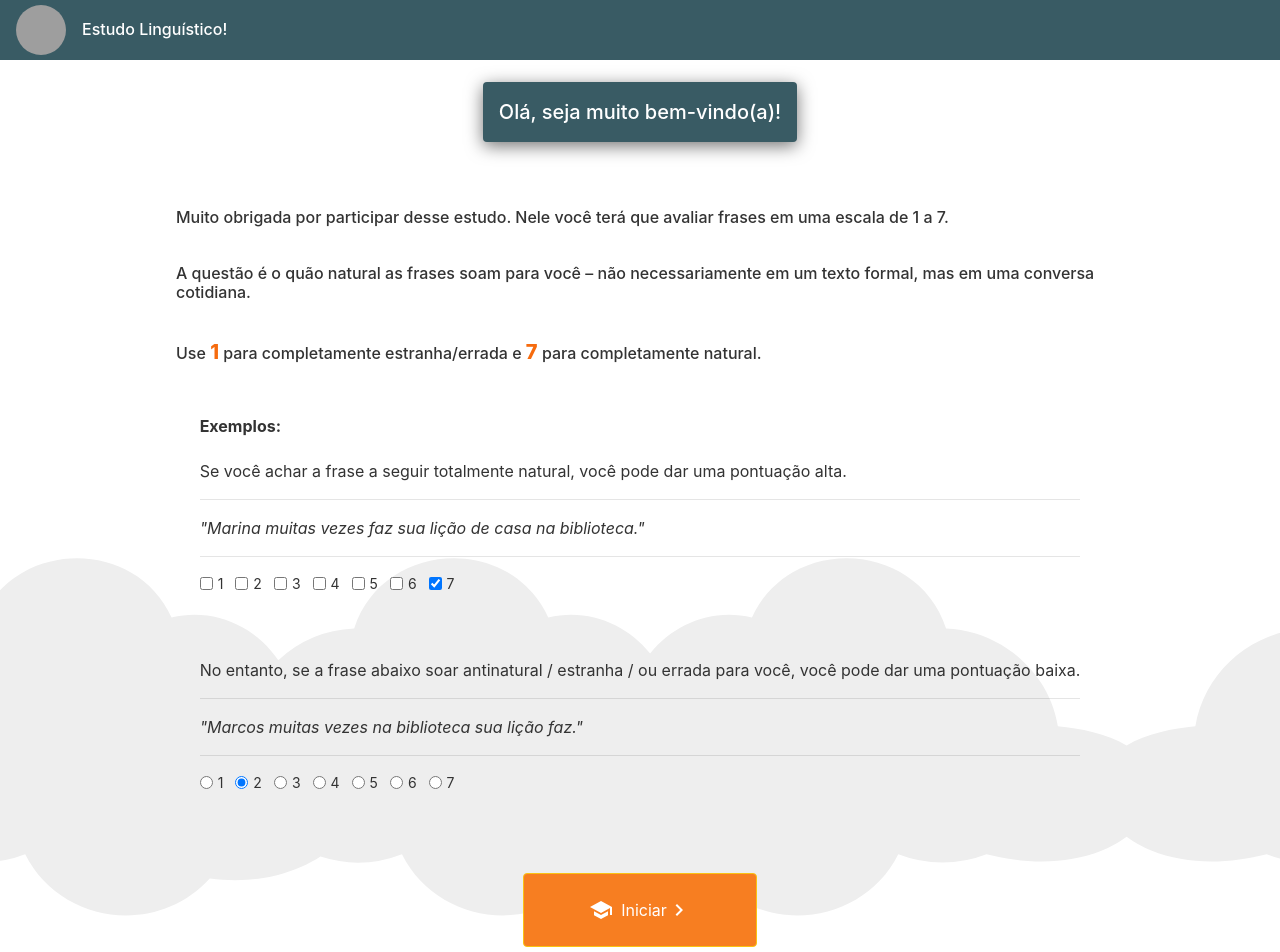
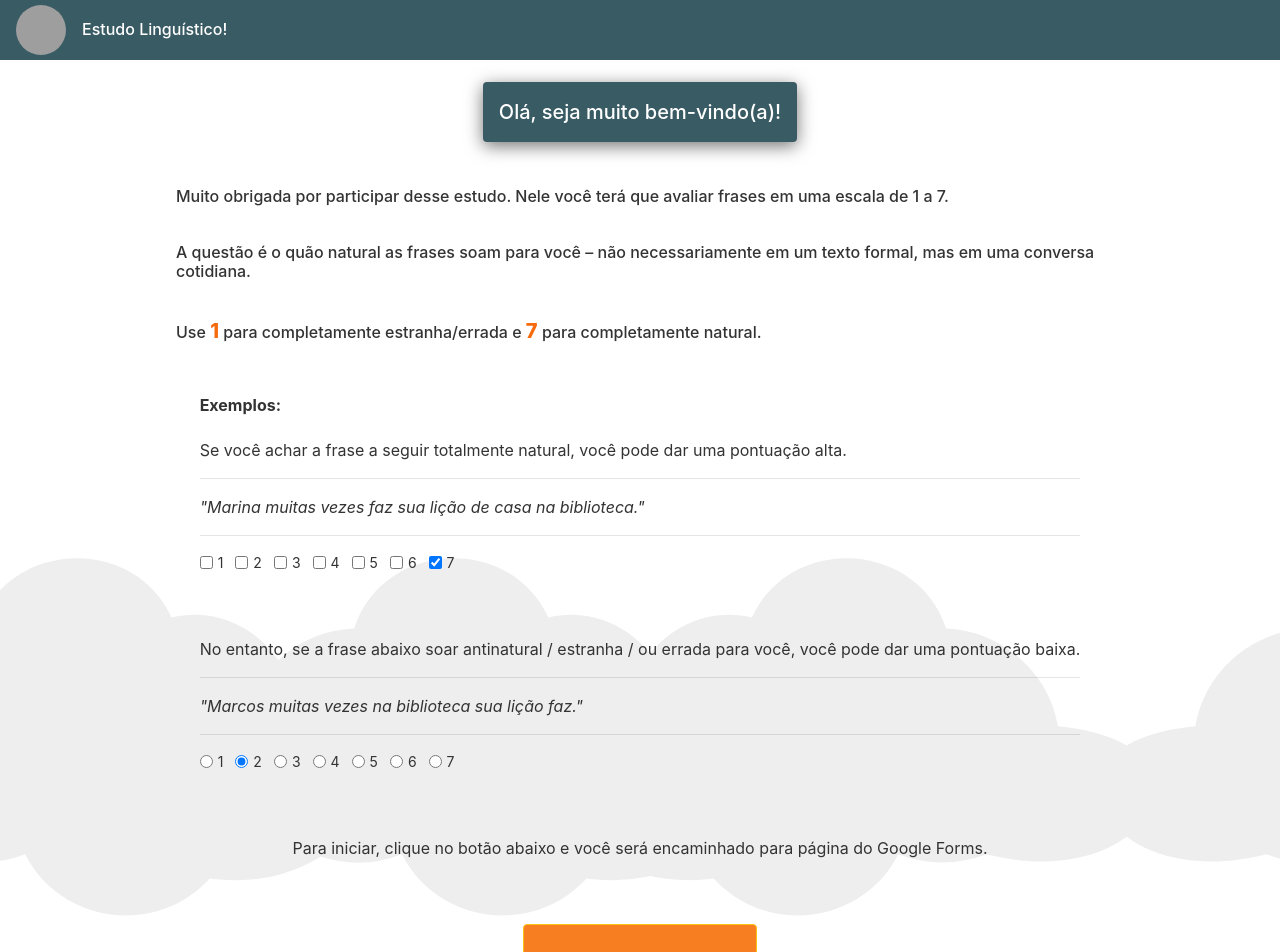
Before and after one commit to JenCall/estudo-lingui, an Angular app: page / in a window 1280 px wide. Shown: the top 952 px of the page. Built offline with nearby package versions, Linux system fonts and the light colour scheme; grey boxes are pictures that could not be loaded.

Commit message:
adjust text + add button sentence

```diff
--- a/src/app/app.component.html
+++ b/src/app/app.component.html
@@ -13,7 +13,7 @@
   <!-- Highlight Card -->
   <div class="card-1 highlight-card card-small">
     <h5>{{ welcome }}</h5>
-  </div><br><br>
+  </div><br>
 
   <!-- Resources -->
   <div>
@@ -98,6 +98,8 @@
     </div><br><br><br>
   </div>
 
+  <p>Para iniciar, clique no botão abaixo e você será encaminhado para página do Google Forms.<p><br><br>
+
   <!-- Button to forms -->
   <div class="card-container">
     <p ></p>
```
